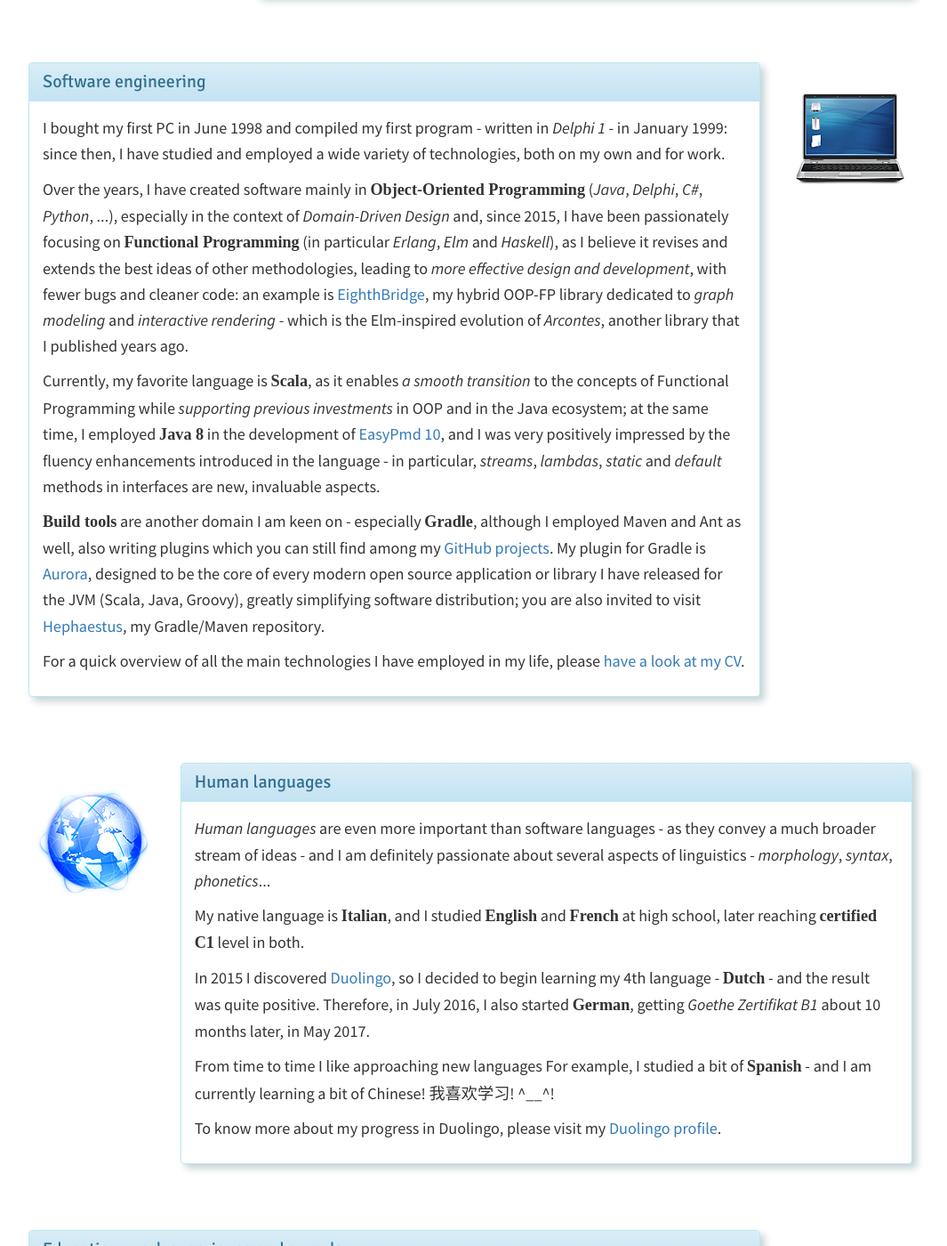
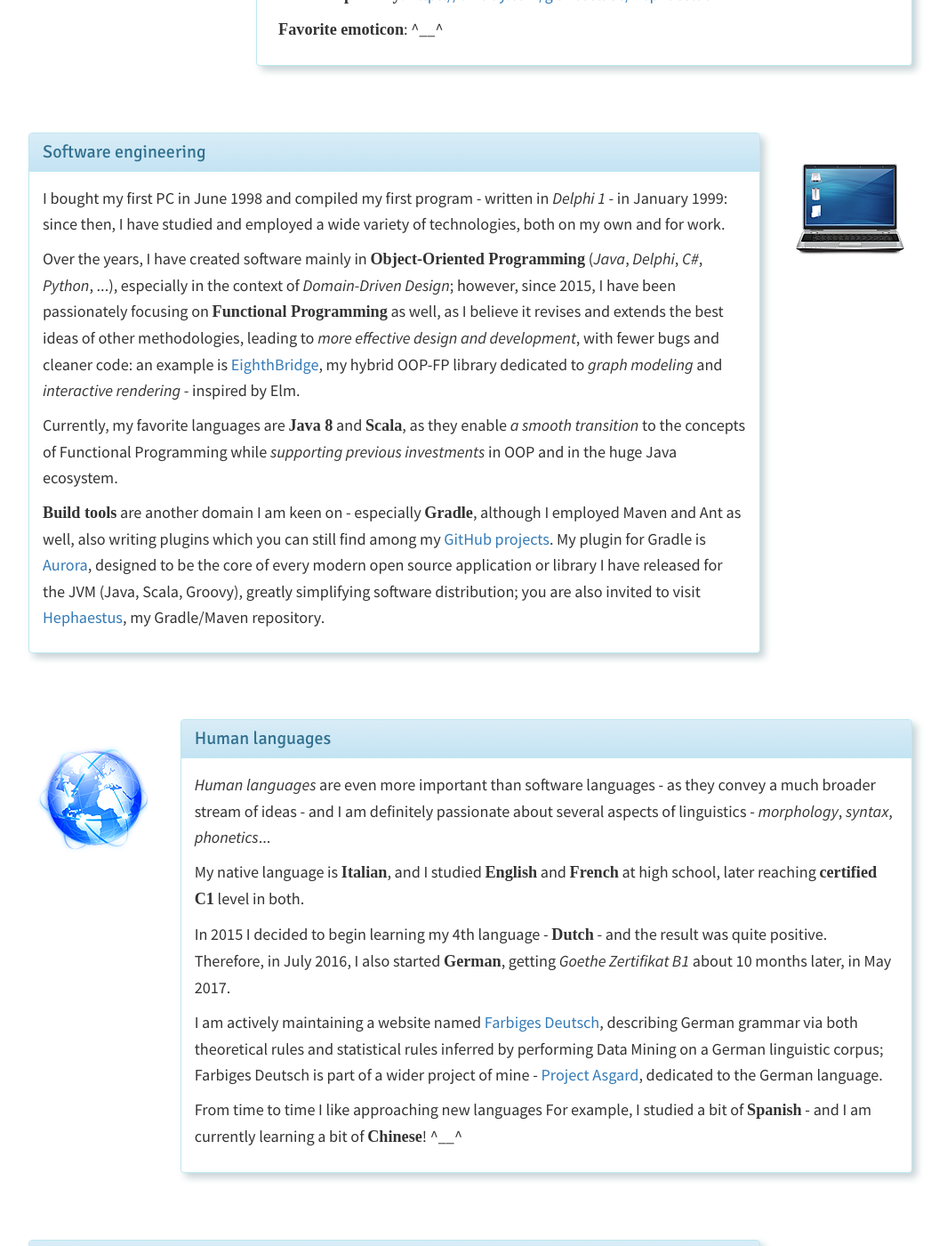
Before and after one commit to giancosta86/giancosta86.github.io, a Jekyll site: the page built from introduction.html, in a window 1280 px wide and 1400 px high, scrolled down 538 px. Shown: the whole window at 89% size, without its empty margins (111-1176 px from the left). Built offline with Jekyll 4.4.1, drawn with Linux system fonts in a browser that asks for light colours; some web fonts are replaced; some of the changed text lies outside the part shown.

Commit message:
Update introduction

```diff
--- a/introduction.html
+++ b/introduction.html
@@ -45,6 +45,15 @@
             </li>
 
             <li>
+              <b>GitHub portfolio (more than 50 open source projects)</b>:
+              <a href="https://github.com/giancosta86">https://github.com/giancosta86</a>
+            </li>
+
+            <li>
+              <b>Maven repository</b>: <a href="https://bintray.com/giancosta86/Hephaestus">https://bintray.com/giancosta86/Hephaestus</a>
+            </li>
+
+            <li>
               <b>Favorite emoticon</b>: ^__^
             </li>
           </ul>
@@ -70,28 +79,24 @@
             Over the years, I have created software mainly in
             <b>Object-Oriented Programming</b>
             (<i>Java</i>, <i>Delphi</i>, <i>C#</i>, <i>Python</i>, ...), especially in
-            the context of <i>Domain-Driven Design</i> and,
+            the context of <i>Domain-Driven Design</i>; however,
             since 2015, I have been passionately focusing on
-            <strong>Functional Programming</strong> (in particular <i>Erlang</i>,
-            <i>Elm</i> and <i>Haskell</i>), as I believe it revises and extends
+            <strong>Functional Programming</strong> as well,
+            as I believe it revises and extends
             the best ideas of other methodologies, leading to
             <em>more effective design and development</em>, with fewer bugs
             and cleaner code: an example is
             <a href="{{ site.data.links.eighthbridge }}">EighthBridge</a>, my
             hybrid OOP-FP library dedicated to <i>graph modeling</i> and <i>interactive
-              rendering</i> - which is the Elm-inspired evolution of <i>Arcontes</i>,
-              another library that I published years ago.
-          </p>
+              rendering</i> - inspired by Elm.
+            </p>
 
           <p>
-            Currently, my favorite language is <strong>Scala</strong>, as it
-            enables <em>a smooth transition</em> to the concepts of Functional
+            Currently, my favorite languages are <strong>Java 8</strong> and
+            <strong>Scala</strong>, as they
+            enable <em>a smooth transition</em> to the concepts of Functional
             Programming while <em>supporting previous investments</em> in OOP and in
-            the Java ecosystem; at the same time, I employed <strong>Java 8</strong>
-            in the development of <a href="http://plugins.netbeans.org/plugin/57270/easypmd">EasyPmd 10</a>, and I was very positively
-            impressed by the fluency enhancements introduced in the language - in
-            particular, <em>streams</em>, <em>lambdas</em>, <em>static</em> and
-            <em>default</em> methods in interfaces are new, invaluable aspects.
+            the huge Java ecosystem.
           </p>
 
 
@@ -103,16 +108,10 @@
             My plugin for Gradle is
             <a href="{{ site.data.links.aurora }}">Aurora</a>, designed to be
             the core of every modern open source application or library I have released for
-            the JVM (Scala, Java, Groovy), greatly simplifying software distribution;
+            the JVM (Java, Scala, Groovy), greatly simplifying software distribution;
             you are also invited to visit
             <a href="{{ site.data.links.hephaestus }}">Hephaestus</a>,
             my Gradle/Maven repository.
-          </p>
-
-          <p>
-            For a quick overview of all the main technologies I have employed in my life,
-            please <a href="{{ site.baseurl }}/cv_costa_en.pdf">have a look at my
-            CV</a>.
           </p>
         </div>
       </div>
@@ -149,22 +148,26 @@
           </p>
 
           <p>
-            In 2015 I discovered <a href="https://www.duolingo.com/">Duolingo</a>,
-            so I decided to begin learning my 4th language - <b>Dutch</b> - and
+            In 2015 I decided to begin learning my 4th language - <b>Dutch</b> - and
             the result was quite positive. Therefore, in July 2016,
             I also started <b>German</b>, getting <i>Goethe Zertifikat B1</i>
             about 10 months later, in May 2017.
           </p>
 
           <p>
-            From time to time I like approaching new languages
-            For example, I studied a bit of <b>Spanish</b> - and I am currently
-            learning a bit of Chinese! 我喜欢学习! ^__^!
+            I am actively maintaining a website named
+            <a href="http://gianlucacosta.info/FarbigesDeutsch/">Farbiges Deutsch</a>,
+            describing German grammar via both theoretical rules and statistical rules
+            inferred by performing Data Mining on a German linguistic corpus; Farbiges Deutsch
+            is part of a wider project of mine -
+            <a href="https://github.com/giancosta86/Asgard">Project Asgard</a>,
+            dedicated to the German language.
           </p>
 
           <p>
-            To know more about my progress in Duolingo, please visit my
-            <a href="https://duolingo.com/giancosta86">Duolingo profile</a>.
+            From time to time I like approaching new languages
+            For example, I studied a bit of <b>Spanish</b> - and I am currently
+            learning a bit of <b>Chinese</b>! ^__^
           </p>
         </div>
       </div>
@@ -180,7 +183,7 @@
         </div>
         <div class="panel-body">
           <p>
-            <strong>My first award</strong> dates back to 2003: I was among the winners of a competition,
+            My first award dates back to 2003: I was among the winners of a competition,
             held by <a href="http://www.accademia-rubiconia-filop.org/">Rubiconia Accademia dei Filopatridi</a>,
             consisting in the translation of a speech composed by the <b>Latin orator Cicero</b>.
           </p>
```
Also changed, not shown: other parts of introduction.html (+3 -1 lines).
